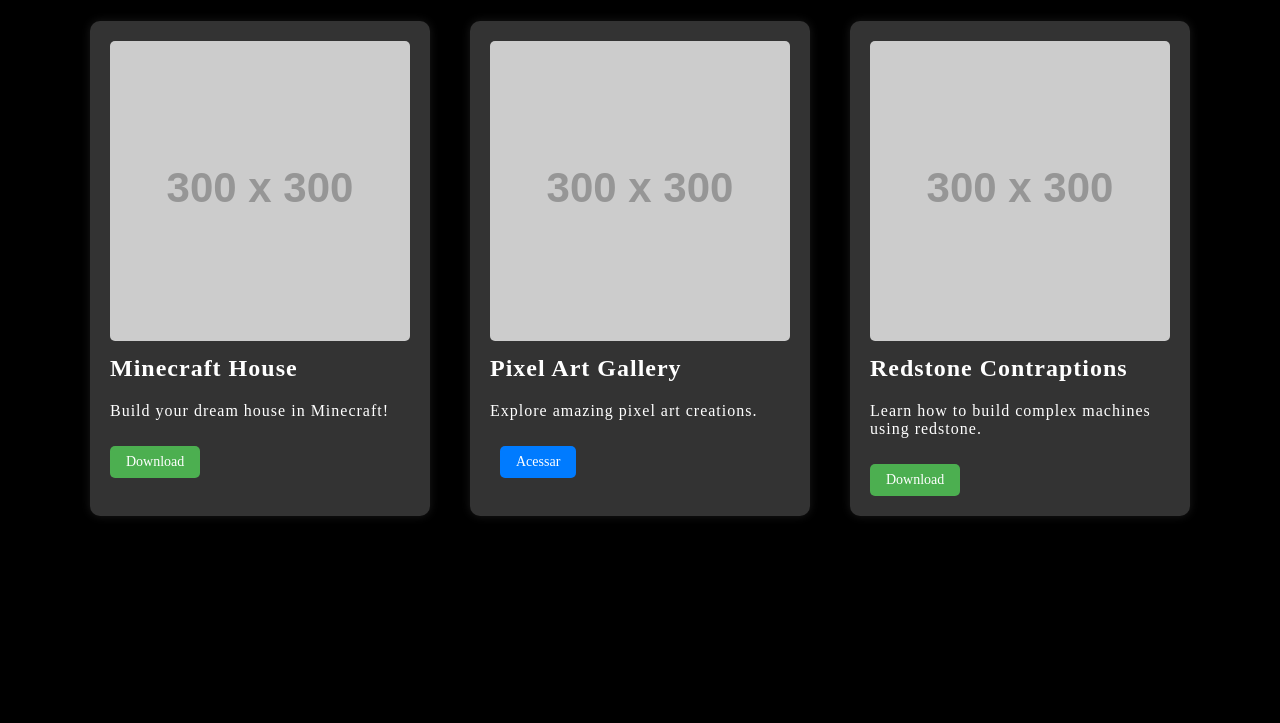
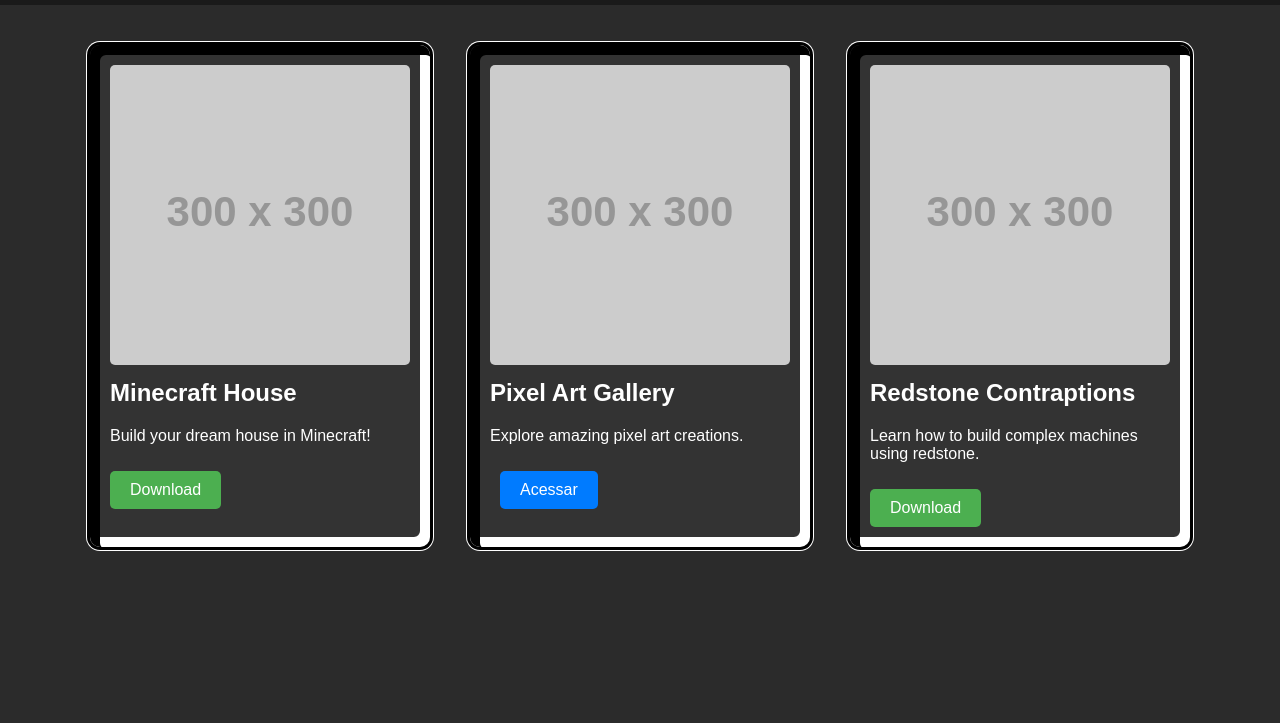
Before and after one commit to Lucas46521/Lucas46521.github.io, a plain HTML site: page index.html in a window 1280 px wide. Shown: the part 77-800 px from the top of the page. Drawn offline with Linux system fonts and the light colour scheme; placeholder pictures from the web are drawn by us.

Commit message:
update styles.css

```diff
--- a/styles.css
+++ b/styles.css
@@ -1,13 +1,13 @@
 body {
-    font-family: Arial, sans-serif;
-    background-color: #000;
+    font-family: 'Minecraftia', sans-serif;
+    background-color: #2b2b2b;
     margin: 0;
     padding: 0;
     color: #fff;
 }
 
 header {
-    background-color: #444;
+    background-color: #1a1a1a;
     color: #fff;
     padding: 20px;
     text-align: center;
@@ -30,14 +30,18 @@ h1 {
     padding: 20px;
     background-color: #333;
     border-radius: 10px;
-    box-shadow: 0 0 10px rgba(255, 255, 255, 0.1);
     width: 300px;
+    position: relative;
+    box-shadow:
+        0 0 0 3px #000,
+        0 0 0 4px #fff,
+        6px 6px 0 4px #000 inset,
+        -6px -6px 0 4px #fff inset;
 }
 
 .project img {
     max-width: 100%;
     border-radius: 5px;
-    image-rendering: pixelated; /* Manter a aparência de pixel art */
 }
 
 .project h2 {
@@ -62,17 +66,3 @@ h1 {
     background-color: #007bff;
     margin-left: 10px;
 }
-
-/* Estilo de pixel art para os botões */
-.download-button, .access-button {
-    font-family: 'Press Start 2P';
-    font-size: 14px;
-    padding: 8px 16px;
-}
-
-/* Estilo de pixel art para o texto */
-h1, h2, p {
-    font-family: 'Press Start 2P';
-    font-size: 16px;
-    letter-spacing: 1px;
-}
```
